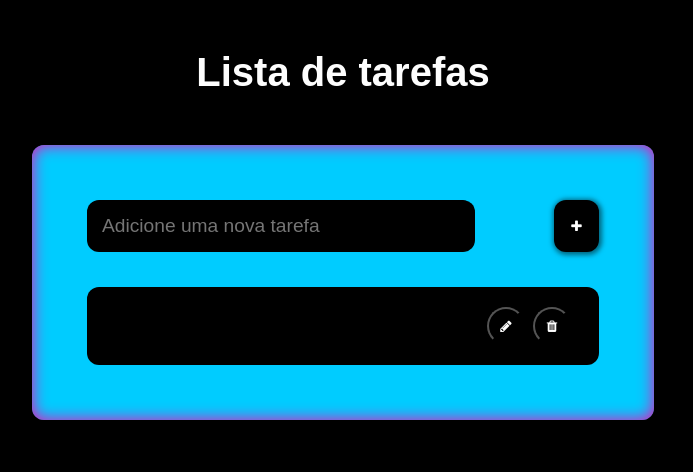
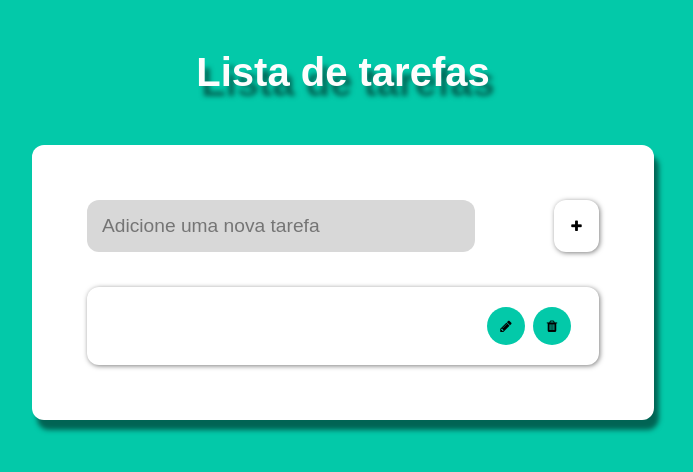
Before and after one commit to Euller-trindade/Todo-list, a plain HTML site: page index.html in a window 1280 px wide. Both pictures are taken after a click on the button 873 px from the left and 226 px from the top of the page. Shown: the whole page, without its empty margins (297-990 px from the left). Drawn offline with Linux system fonts and the light colour scheme.

Commit message:
modificação visual

```diff
--- a/style.css
+++ b/style.css
@@ -1,5 +1,5 @@
 body {
-  background-color: black;
+  background: #03c9a9;
   color: #fff;
   margin: 0;
   font-family: Arial, Helvetica, sans-serif;
@@ -8,6 +8,7 @@ body {
 header {
   text-align: center;
   font-size: 40px;
+  text-shadow: 5px 10px 5px rgba(0, 0, 0, 0.5);
   font-weight: bold;
   color: rgb(253, 253, 253);
   padding-top: 50px;
@@ -17,10 +18,10 @@ header {
   width: 40%;
   margin-top: 50px;
   margin-bottom: 50px;
-  background: #00ccff;
+  background: #fff;
   padding: 55px;
   border-radius: 12px;
-  box-shadow: inset 0 0 1em rgb(255, 0, 179);
+  box-shadow: 5px 10px 5px rgba(0, 0, 0, 0.5);
 }
 .topo {
   display: flex;
@@ -34,21 +35,22 @@ header {
   border: none;
   outline: none;
   font-size: 1.2rem;
-  color: #fff;
-  background: #000000;
+  color: rgb(0, 0, 0);
+  background: #d8d8d8;
 }
 .topo button {
   width: 45px;
   border-radius: 12px;
   border: none;
-  box-shadow: 1px 1px 5px 2px rgba(0, 0, 0, 0.5);
-  background: #000000;
-  color: rgb(255, 255, 255);
+  box-shadow: 1px 1px 5px rgba(0, 0, 0, 0.5);
+  background: #ffffff;
+  color: rgb(0, 0, 0);
   outline: none;
+  transition: 0.5s;
 }
 .topo button:hover {
-  background: #ffffff;
-  color: #000000;
+  background: #03c9a9;
+  color: #fff;
   cursor: pointer;
 }
 #listaTarefas {
@@ -58,10 +60,11 @@ header {
 }
 #listaTarefas li {
   padding: 20px;
-  background: #000000;
-  color: #ffffff;
+  background: #ffffff;
+  color: rgb(20, 20, 20);
   border-radius: 12px;
   border: none;
+  box-shadow: 1px 1px 5px rgba(0, 0, 0, 0.5);
 
   font-weight: 700;
   display: flex;
@@ -77,13 +80,15 @@ header {
   width: 38px;
   height: 38px;
   margin-right: 8px;
+  border: none;
   cursor: pointer;
-  background: #000000;
-  color: #fff;
+  background: #03c9a9;
+  color: rgb(0, 0, 0);
   outline: none;
+  transition: 0.5s;
 }
 .btnAcao:hover {
-  background: #ff0000;
+  transform: scale(1.2);
 }
 .textoTarefa {
   display: flex;
```
